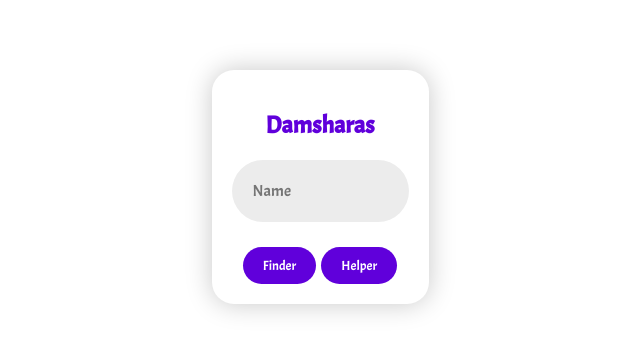
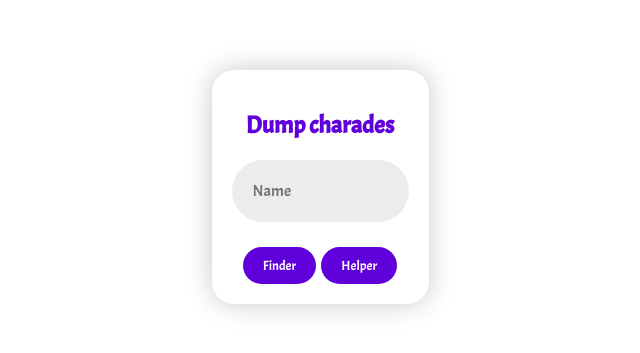
Before and after one commit to thisisommore/damsharas-frontend, a React (Create React App) app: page /home in a window 1280 px wide. Shown: the part 213-566 px from the top of the page, without its empty margins (320-960 px from the left). Built offline with nearby package versions, Linux system fonts and the light colour scheme; no server answers.

Commit message:
Correct spelling of app title

```diff
--- a/package.json
+++ b/package.json
@@ -1,5 +1,5 @@
 {
-  "name": "damsharas-frontend",
+  "name": "dump-charades-frontend",
   "version": "0.1.0",
   "private": true,
   "dependencies": {
--- a/public/index.html
+++ b/public/index.html
@@ -5,7 +5,7 @@
     <link rel="icon" href="%PUBLIC_URL%/favicon.ico" />
     <meta name="viewport" content="width=device-width, initial-scale=1" />
     <meta name="theme-color" content="#000000" />
-    <meta name="description" content="Play damsharas with your friend" />
+    <meta name="description" content="Play dump charades with your friend" />
     <link rel="apple-touch-icon" href="%PUBLIC_URL%/logo192.png" />
     <!--
       manifest.json provides metadata used when your web app is installed on a
@@ -27,7 +27,7 @@
       href="https://fonts.googleapis.com/css2?family=Acme&display=swap"
       rel="stylesheet"
     />
-    <title>Damsharas</title>
+    <title>Dump charades</title>
   </head>
   <body>
     <noscript>You need to enable JavaScript to run this app.</noscript>
--- a/src/pages/home/home.tsx
+++ b/src/pages/home/home.tsx
@@ -15,7 +15,7 @@ export default function Home() {
   return (
     <StyledHome>
       <div className="inner-container">
-        <h2>Damsharas</h2>
+        <h2>Dump charades</h2>
         <StyledInput
           value={name}
           onChange={($event) => setName($event.target.value)}
```
Also changed, not shown: 2 other files (tests, documents, lock files or other folders).
